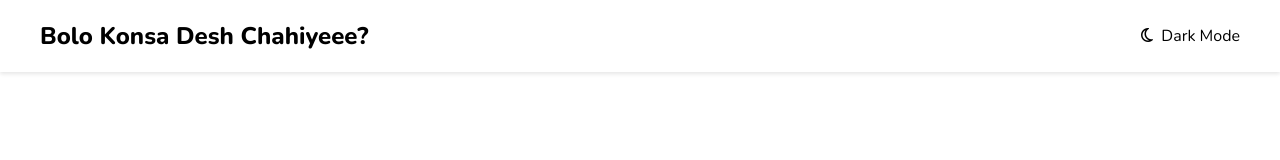
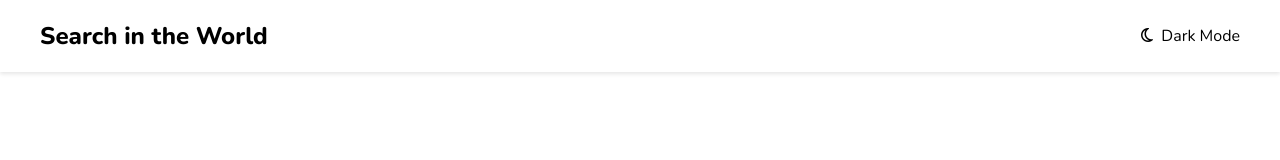
Before and after one commit to komalkuyte01/country-project, a plain HTML site: page index.html in a window 1280 px wide. Drawn offline with nearby package versions, Linux system fonts and the light colour scheme; no server answers.

Commit message:
Update index.html

```diff
--- a/index.html
+++ b/index.html
@@ -13,7 +13,7 @@
 <body>
     <header class="header-container">
         <div class="header-content">
-        <h2 class="title">Bolo Konsa Desh Chahiyeee?</h2>
+        <h2 class="title">Search in the World</h2>
         <p><i class="fa-regular fa-moon"></i>&nbsp;&nbsp;Dark Mode</p>
         </div>
     </header>
```
